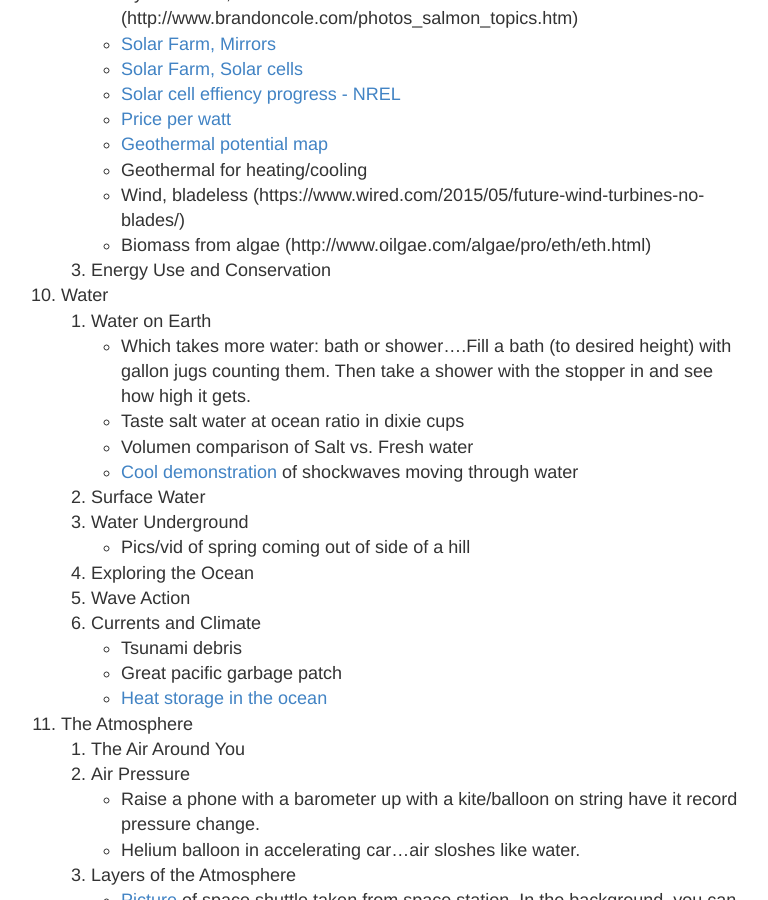
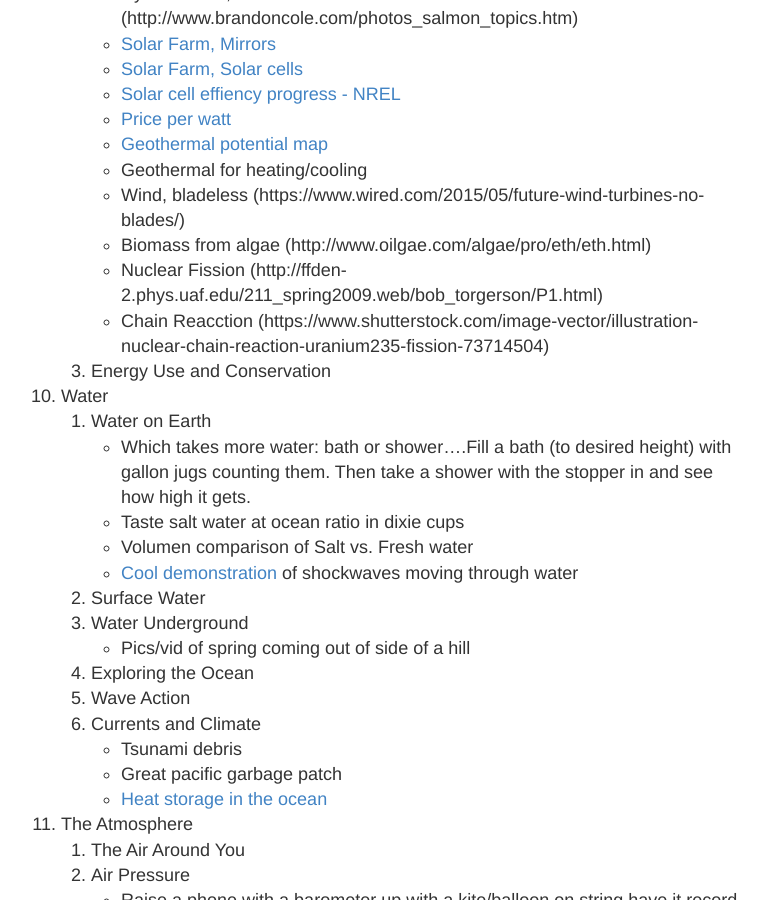
Before and after one commit to ctkstl/earth_science, a Jekyll site: the page built from resources.md, in a window 1280 px wide and 900 px high, scrolled down 5069 px. Shown: the whole window, without its empty margins (249-1017 px from the left). Built offline with Jekyll 4.4.1, drawn with Linux system fonts in a browser that asks for light colours.

Commit message:
nuclear fission

```diff
--- a/resources.md
+++ b/resources.md
@@ -158,6 +158,8 @@ permalink: /resources/
         *   Geothermal for heating/cooling
         *   Wind, bladeless (https://www.wired.com/2015/05/future-wind-turbines-no-blades/)
         *   Biomass from algae (http://www.oilgae.com/algae/pro/eth/eth.html)
+        *   Nuclear Fission (http://ffden-2.phys.uaf.edu/211_spring2009.web/bob_torgerson/P1.html)
+        *   Chain Reacction (https://www.shutterstock.com/image-vector/illustration-nuclear-chain-reaction-uranium235-fission-73714504)
     3.  Energy Use and Conservation
 10. Water
     1.  Water on Earth
```
